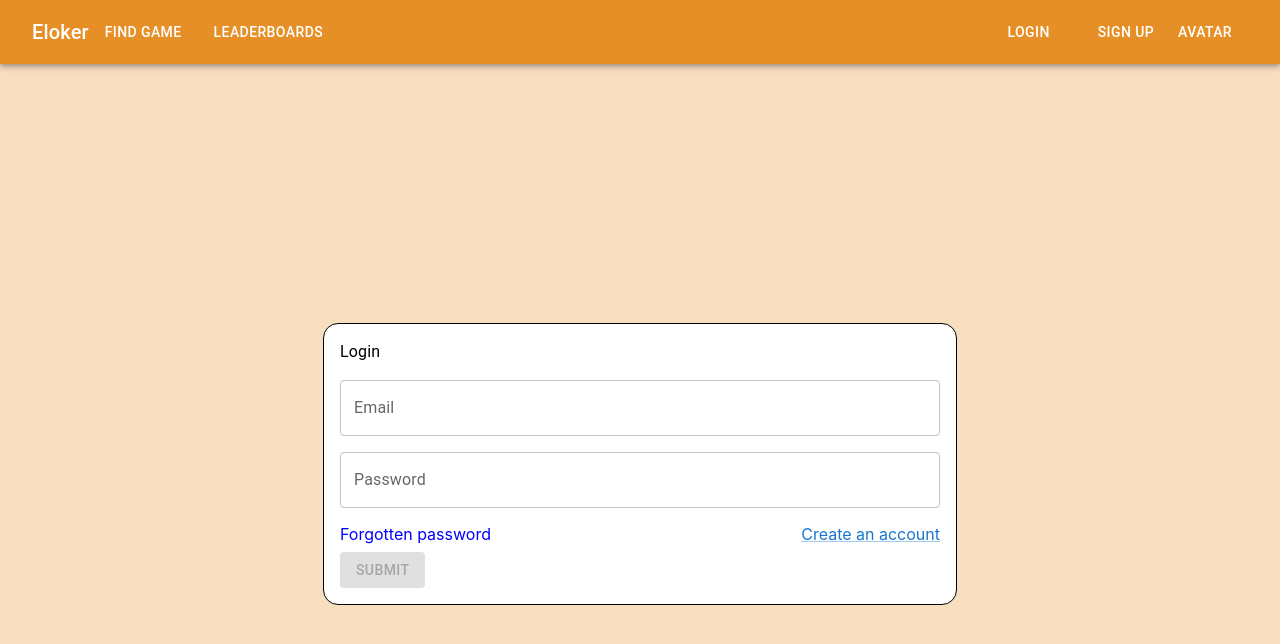
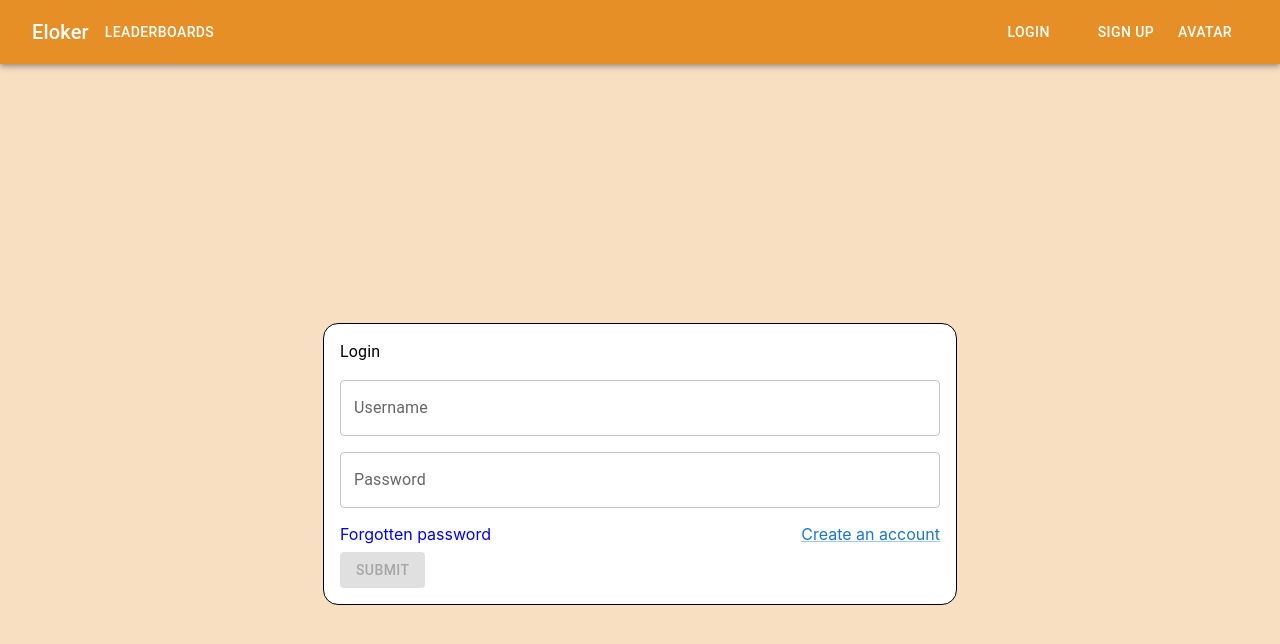
Before and after one commit to GunalSadic/Client-Licenta, a React (Create React App) app: page /Login in a window 1280 px wide. Shown: the top 644 px of the page. Built offline with nearby package versions, Linux system fonts and the light colour scheme.

Commit message:
test, might have to come back

```diff
--- a/src/components/FormErrors.js
+++ b/src/components/FormErrors.js
@@ -10,6 +10,8 @@ function FormErrors(errors){
             errors = errors.Email
         else if( Array.isArray(errors.Password))
             errors = errors.Password
+        else if( Array.isArray(errors.errors))
+            errors = errors.errors
         if(typeof(errors === 'string'))
             errors = [errors]
         if(errors.length > 1 || errors[0] != '')
--- a/src/components/LoginForm.js
+++ b/src/components/LoginForm.js
@@ -7,7 +7,7 @@ import { getClaims, saveToken } from "../authentication/HandleJWT";
 import AuthenticationContext from "../authentication/AuthenticationContext";
 import { useNavigate } from 'react-router-dom';
 function LoginForm(props) {
-    const [email, setEmail] = useState('');
+    const [username, setUsername] = useState('');
     const [password, setPassword] = useState('');
     const [errors,setErrors] = useState([]);
     const navigate = useNavigate();
@@ -16,7 +16,7 @@ function LoginForm(props) {
       event.preventDefault();
       try{
         const response = await axios.post(`https://localhost:7244/api/accounts/login`,{
-          email: email,
+          username: username,
           password: password
         })
         saveToken(response.data);
@@ -36,7 +36,7 @@ function LoginForm(props) {
           <Typography>Login</Typography>
         </Box>
         <Box mb={2}>
-          <TextField id="outlined-basic" label="Email" variant="outlined" value={email} onChange={(event) => setEmail(event.target.value)} fullWidth />
+          <TextField id="outlined-basic" label="Username" variant="outlined" value={username} onChange={(event) => setUsername(event.target.value)} fullWidth />
         </Box>
         <Box mb={2}>
             <TextField id="outlined-basic" type='password' label="Password" variant="outlined" value={password} onChange={(event) => setPassword(event.target.value)} fullWidth/>
@@ -49,7 +49,7 @@ function LoginForm(props) {
               </Link>
             </ClickableTypography>
         </Box>
-        <Button disabled = {!email || !password} variant="contained" color="primary" type="submit" inac>
+        <Button disabled = {!username || !password} variant="contained" color="primary" type="submit" inac>
         Submit
       </Button>
       </form>
--- a/src/components/MatchmakingLobby.js
+++ b/src/components/MatchmakingLobby.js
@@ -1,16 +1,25 @@
-import { HubConnectionBuilder, LogLevel } from '@microsoft/signalr';
+import { HubConnectionBuilder, LogLevel, HttpTransportType} from '@microsoft/signalr';
 import { useState } from 'react';
 import { Button } from '@mui/material';
+import { getClaims } from '../authentication/HandleJWT';
 
 function MatchmakingLobby(){
     const [connection,setConnection] = useState();
-
+    const userEmail = getClaims().filter(x => x.name === 'email')[0].value;
     const handleClick = async () =>{
         try{
+            const token = localStorage.getItem('token')
             const connection = new HubConnectionBuilder().
-            withUrl("https://localhost:7244/GameHub").
+            withUrl("https://localhost:7244/GameHub",{
+                accessTokenFactory: ()=> {return `Bearer ${token}`},
+                skipNegotiation: true,
+                transport: HttpTransportType.WebSockets
+              }).
             configureLogging(LogLevel.Information).build();
+            connection.on("QueuePlayerCountUpdate",(playerCount)=>{console.log(playerCount)});
+            connection.on("MatchFound",(email) => console.log(email));
             await connection.start();
+            await connection.invoke("JoinQueue",userEmail);
             setConnection(connection);
         }
         catch (error){
--- a/src/components/NavigationBar.js
+++ b/src/components/NavigationBar.js
@@ -11,11 +11,10 @@ function NavigationBar() {
         flexDirection:'row',
         backgroundColor: '#E78F27'
       };
-    const {claims} = useContext(AuthenticationContext);
 
     function getUserEmail(){
       try{
-        return getClaims().filter(x => x.name === 'email')[0].value;
+        return getClaims().filter(x => x.name === 'username')[0].value;
       }
       catch{
         console.log("Navigation Bar error, claims was probably empty")
@@ -31,7 +30,8 @@ function NavigationBar() {
           Eloker
       </Typography>
         <Box ml={1}>
-            <Button color="inherit" sx={{ mr: 2 }} href = "/Table">Find Game</Button>
+            <Authorized authorized ={ <Button color="inherit" sx={{ mr: 2 }} href = "/Table">Find Game</Button>} notAuthorized ={<></>}>
+            </Authorized>
             <Button color="inherit" sx={{ mr: 2 }} href ="/Leaderboards">Leaderboards</Button>
         </Box>
         <Box marginLeft={'auto'}>
--- a/src/components/RegistrationForm.js
+++ b/src/components/RegistrationForm.js
@@ -49,10 +49,16 @@ const RegistrationForm = (props) => {
     resolver: yupResolver(validationSchema)
   });
   const onSubmit = async (data) => {
-    var response = await axios.post('https://localhost:7244/api/accounts/create',{email: data.email, password: data.password})
-    saveToken(response.data);
-    setClaims(getClaims());
-    navigate('/');
+    try{
+      var response = await axios.post('https://localhost:7244/api/accounts/create',{
+        email: data.email, password: data.password, username: data.username})
+      saveToken(response.data);
+      setClaims(getClaims());
+      navigate('/');
+    }
+    catch(e){
+      console.log(e)
+    }
   };
 
 
```
